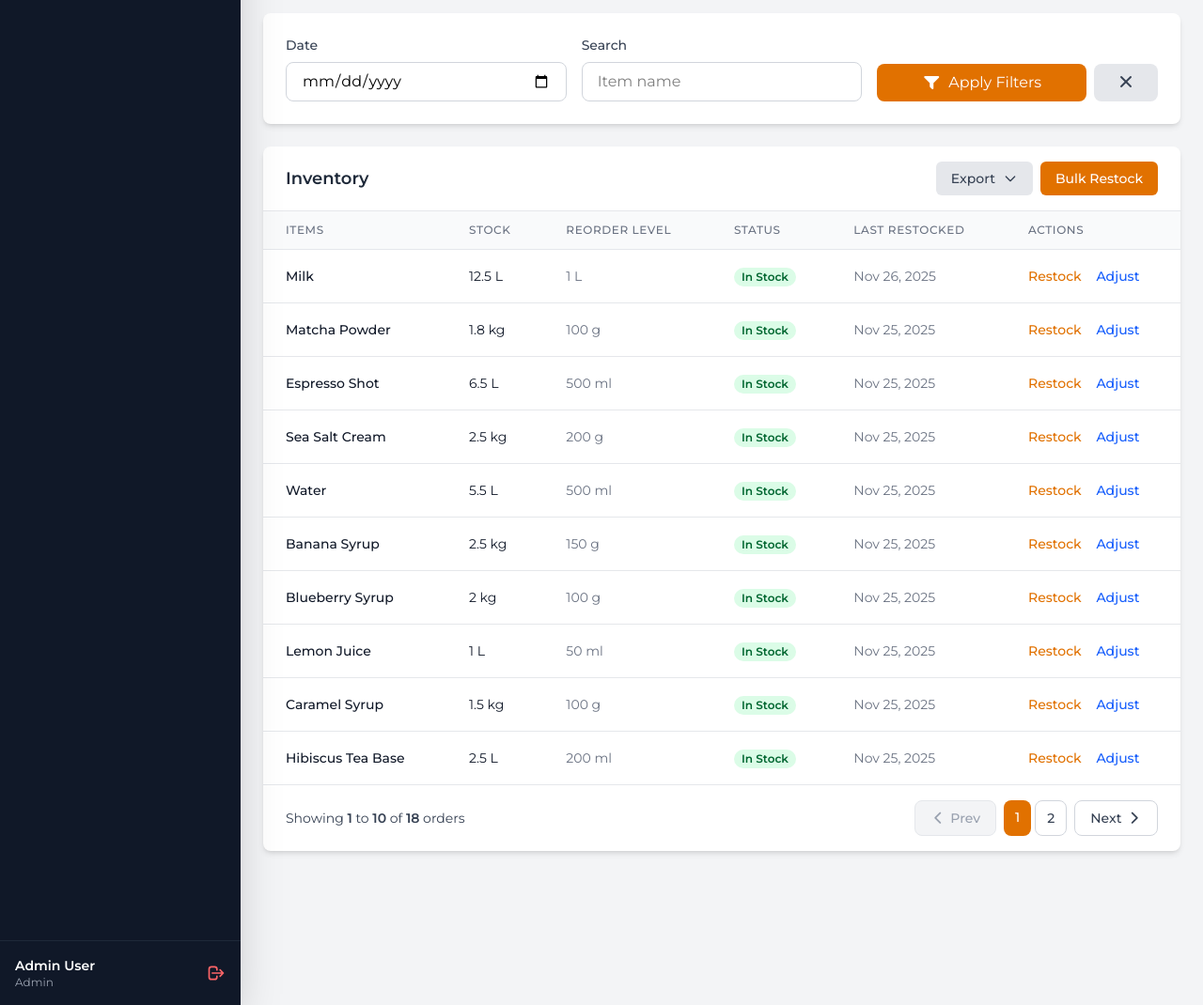
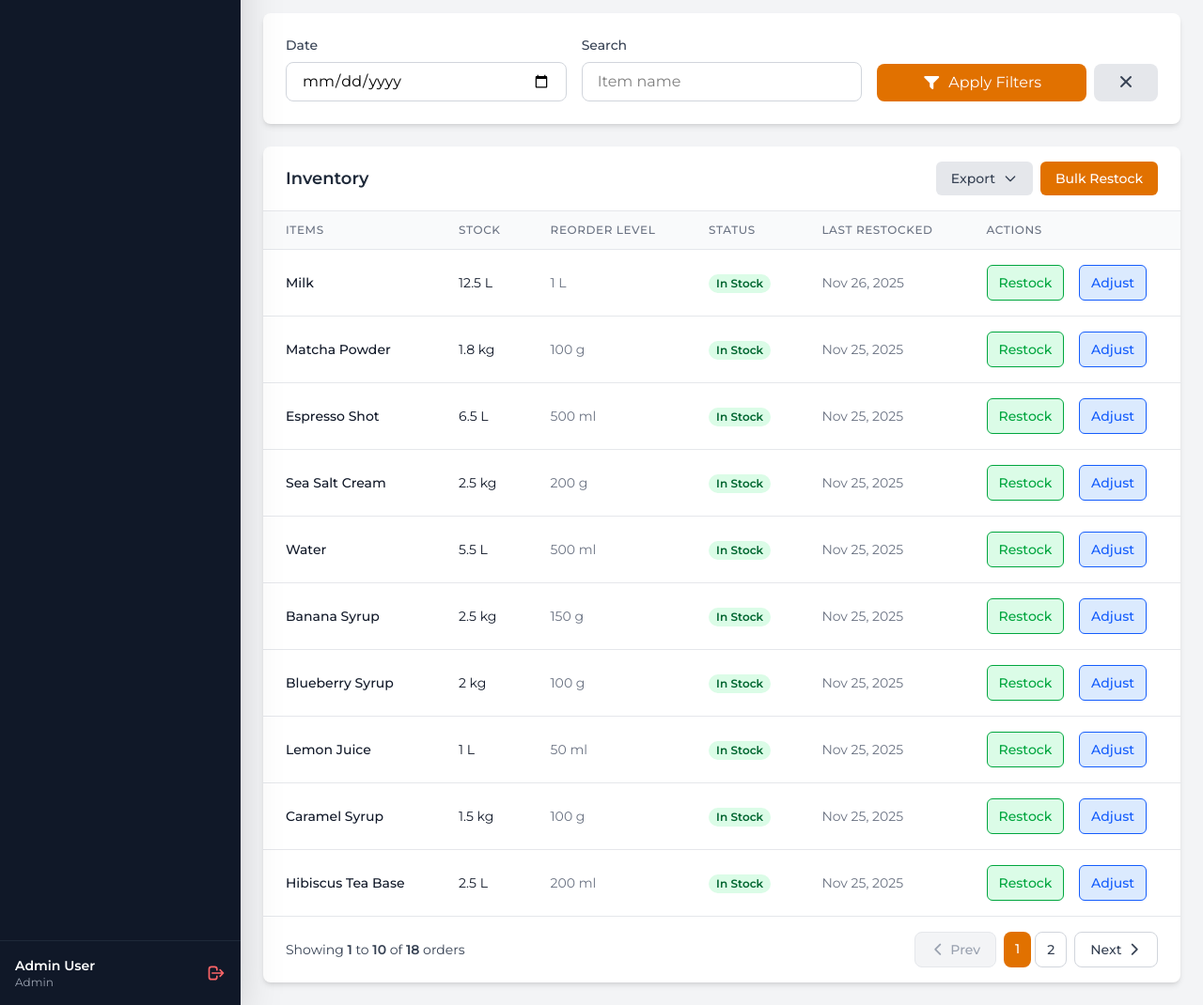
Before and after one commit to LinuxAdona/Bros-Cafe, a PHP site: page /public/pages/usr/inventory.php in a window 1280 px wide. Shown: the part 1158-2228 px from the top of the page at 94% size. Run offline with PHP 8.4, Linux system fonts and the light colour scheme; a user stored in the database is signed in; data comes from the database, SQL or seed files in the repository; some libraries are stand-ins or nearby versions.

Commit message:
fix: UI improvements

```diff
--- a/public/pages/usr/analytics.php
+++ b/public/pages/usr/analytics.php
@@ -369,7 +369,7 @@ $current_user = getCurrentUser();
                         <div class="flex items-center justify-between">
                             <div>
                                 <p class="text-sm text-gray-600">Total Orders</p>
-                                <p class="text-sm lg:text-2xl font-bold text-gray-800"><?php echo number_format($total_orders); ?>
+                                <p class="text-lg lg:text-2xl font-bold text-gray-800"><?php echo number_format($total_orders); ?>
                                 </p>
                             </div>
                             <div class="p-3 bg-blue-100 rounded-full">
@@ -382,7 +382,7 @@ $current_user = getCurrentUser();
                         <div class="flex items-center justify-between">
                             <div>
                                 <p class="text-sm text-gray-600">Avg Order Value</p>
-                                <p class="text-sm lg:text-2xl font-bold text-gray-800">
+                                <p class="text-lg lg:text-2xl font-bold text-gray-800">
                                     ₱<?php echo number_format($avg_order_value, 2); ?></p>
                             </div>
                             <div class="p-3 rounded-full bg-amber-100">
@@ -395,7 +395,7 @@ $current_user = getCurrentUser();
                         <div class="flex items-center justify-between">
                             <div>
                                 <p class="text-sm text-gray-600">Items Sold</p>
-                                <p class="text-sm lg:text-2xl font-bold text-gray-800"><?php echo number_format($total_items); ?>
+                                <p class="text-lg lg:text-2xl font-bold text-gray-800"><?php echo number_format($total_items); ?>
                                 </p>
                             </div>
                             <div class="p-3 bg-purple-100 rounded-full">
--- a/public/pages/usr/inventory.php
+++ b/public/pages/usr/inventory.php
@@ -260,6 +260,7 @@ $current_user = getCurrentUser();
                                 <span class="ml-3 sidebar-text">Analytics</span>
                             </a>
                         </li>
+                    <?php endif; ?>
                         <li>
                             <a href="products.php" data-tooltip="Products"
                                 class="flex items-center px-4 py-3 transition-colors rounded-lg hover:bg-gray-800">
@@ -270,6 +271,7 @@ $current_user = getCurrentUser();
                                 <span class="ml-3 sidebar-text">Products</span>
                             </a>
                         </li>
+                    <?php if (isAdmin()): ?>
                         <li>
                             <a href="users.php" data-tooltip="Employees"
                                 class="flex items-center px-4 py-3 transition-colors rounded-lg hover:bg-gray-800">
@@ -336,7 +338,7 @@ $current_user = getCurrentUser();
                 <?php endif; ?>
 
                 <!-- Stats Cards -->
-                <div class="grid grid-cols-1 gap-6 mb-6 md:grid-cols-4">
+                <div class="grid grid-cols-1 md:grid-cols-2 gap-6 mb-6 lg:grid-cols-4">
                     <div class="p-6 bg-white rounded-lg shadow">
                         <div class="flex items-center">
                             <div class="p-3 bg-blue-500 rounded-md shrink-0">
@@ -623,10 +625,10 @@ $current_user = getCurrentUser();
                                         <td class="px-6 py-4 text-sm font-medium whitespace-nowrap">
                                             <button
                                                 onclick="openRestockModal(<?php echo $product['id']; ?>, '<?php echo addslashes($product['name']); ?>', <?php echo $product['quantity']; ?>, '<?php echo addslashes($product['unit']); ?>')"
-                                                class="cursor-pointer mr-3 text-amber-600 hover:text-amber-900">Restock</button>
+                                                class="cursor-pointer mr-3 bg-green-100 border border-green-600 rounded-md px-3 py-2 text-green-600 hover:text-white hover:bg-green-600">Restock</button>
                                             <button
                                                 onclick="openAdjustModal(<?php echo $product['id']; ?>, '<?php echo addslashes($product['name']); ?>', <?php echo $product['quantity']; ?>, '<?php echo addslashes($product['unit']); ?>')"
-                                                class="cursor-pointer text-blue-600 hover:text-blue-900">Adjust</button>
+                                                class="cursor-pointer bg-blue-100 text-blue-600 border border-blue-600 rounded-md px-3 py-2 hover:text-white hover:bg-blue-600">Adjust</button>
                                         </td>
                                     </tr>
                                 <?php endforeach; ?>
--- a/public/pages/usr/orders.php
+++ b/public/pages/usr/orders.php
@@ -273,6 +273,7 @@ $current_user = getCurrentUser();
                                 <span class="ml-3 sidebar-text">Analytics</span>
                             </a>
                         </li>
+                    <?php endif; ?>
                         <li>
                             <a href="products.php" data-tooltip="Products"
                                 class="flex items-center px-4 py-3 transition-colors rounded-lg hover:bg-gray-800">
@@ -283,6 +284,7 @@ $current_user = getCurrentUser();
                                 <span class="ml-3 sidebar-text">Products</span>
                             </a>
                         </li>
+                    <?php if (isAdmin()): ?>
                         <li>
                             <a href="users.php" data-tooltip="Employees"
                                 class="flex items-center px-4 py-3 transition-colors rounded-lg hover:bg-gray-800">
--- a/public/pages/usr/pos.php
+++ b/public/pages/usr/pos.php
@@ -216,6 +216,7 @@ $current_user = getCurrentUser();
                                 <span class="ml-3 sidebar-text">Analytics</span>
                             </a>
                         </li>
+                    <?php endif; ?>
                         <li>
                             <a href="products.php" data-tooltip="Products"
                                 class="flex items-center px-4 py-3 transition-colors rounded-lg hover:bg-gray-800">
@@ -226,6 +227,7 @@ $current_user = getCurrentUser();
                                 <span class="ml-3 sidebar-text">Products</span>
                             </a>
                         </li>
+                    <?php if (isAdmin()): ?>
                         <li>
                             <a href="users.php" data-tooltip="Employees"
                                 class="flex items-center px-4 py-3 transition-colors rounded-lg hover:bg-gray-800">
@@ -304,7 +306,7 @@ $current_user = getCurrentUser();
                     </div>
 
                     <!-- Products Grid -->
-                    <div class="grid grid-cols-2 gap-4 md:grid-cols-3 lg:grid-cols-4" id="products-grid">
+                    <div class="grid grid-cols-2 gap-4 sm:grid-cols-3 md:grid-cols-4 lg:grid-cols-5 xl:grid-cols-6 mb-6" id="products-grid">
                         <?php foreach ($products as $product):
                             // Create product data without the image blob for onclick
                             $productData = [
--- a/public/pages/usr/products.php
+++ b/public/pages/usr/products.php
@@ -389,10 +389,12 @@ $current_user = getCurrentUser();
                         <p class="text-md text-gray-600">Manage your menu items and pricing</p>
                     </div>
                 </div>
+                <?php if (isAdmin()): ?>
                 <button onclick="openAddModal()"
                     class="px-6 py-3 text-white transition-colors rounded-lg shadow-md bg-amber-600 hover:bg-amber-700">
                     <i class="mr-2 fa-solid fa-plus"></i>Add Product
                 </button>
+                <?php endif; ?>
             </div>
             <div class="p-6">
 
@@ -562,6 +564,7 @@ $current_user = getCurrentUser();
                                                 class="mr-3 text-purple-600 hover:text-purple-800" title="View Ingredients">
                                                 <i class="fa-solid fa-list"></i>
                                             </button>
+                                            <?php if (isAdmin()): ?>
                                             <button
                                                 onclick="editProduct(<?php echo $product['id']; ?>, '<?php echo addslashes($product['name']); ?>', <?php echo $product['category_id']; ?>, '<?php echo addslashes($product['description'] ?? ''); ?>', '<?php echo $product['status']; ?>', <?php echo $product['price_dodici'] ? $product['price_dodici'] : 'null'; ?>, <?php echo $product['price_sedici'] ? $product['price_sedici'] : 'null'; ?>)"
                                                 class="mr-3 text-blue-600 hover:text-blue-800" title="Edit Product">
@@ -572,6 +575,7 @@ $current_user = getCurrentUser();
                                                 class="text-red-600 hover:text-red-800" title="Delete Product">
                                                 <i class="fa-solid fa-trash"></i>
                                             </button>
+                                            <?php endif; ?>
                                         </td>
                                     </tr>
                                 <?php endforeach; ?>
```
